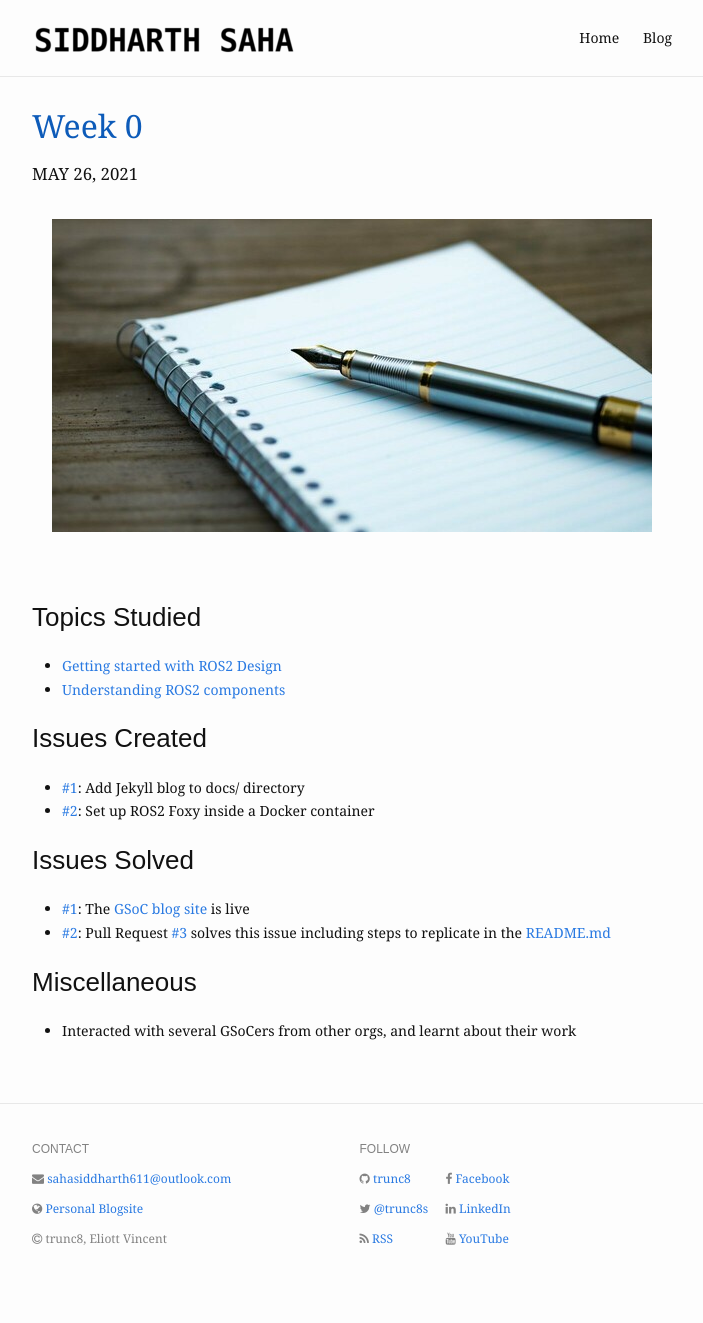
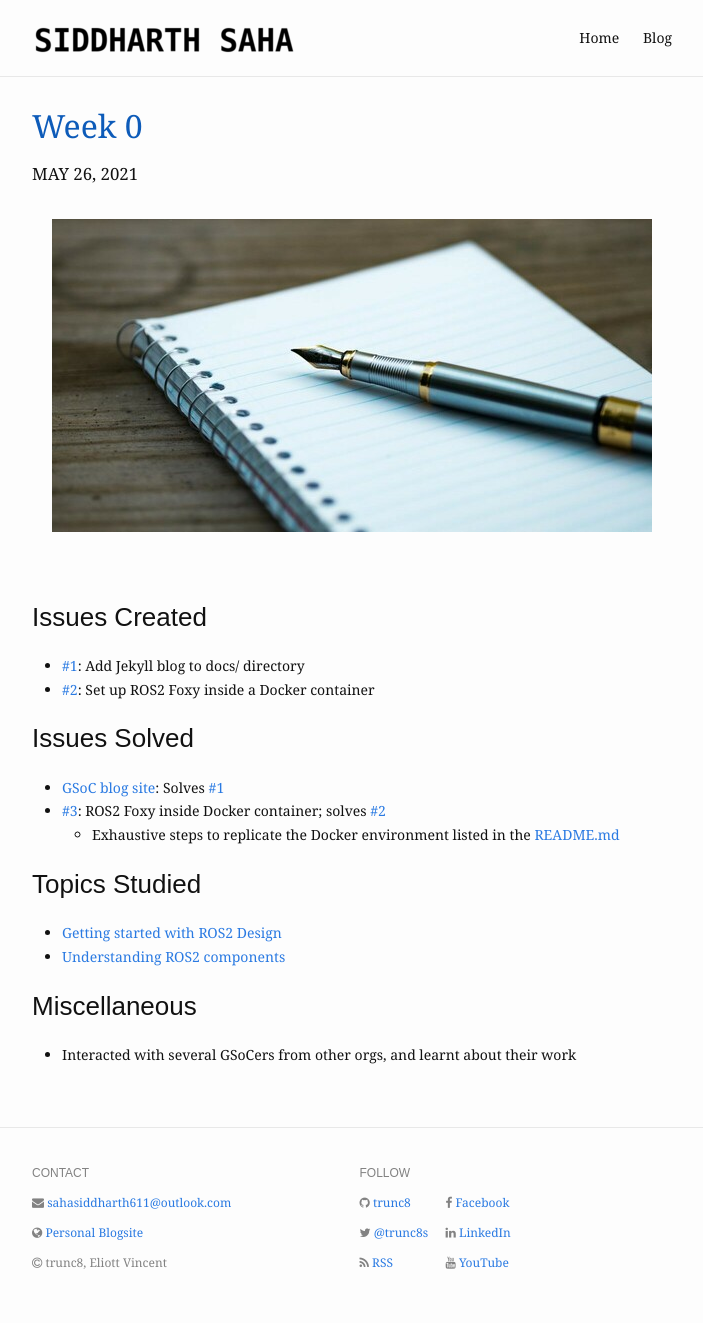
Before and after one commit to TheRoboticsClub/gsoc2021-Siddharth_Saha, a Jekyll site: the page built from docs/_posts/milestones/2021-05-26-week-0.md, in a window 1280 px wide. Shown: the whole page, without its empty margins (288-991 px from the left). Built offline with Jekyll 4.4.1, drawn with Linux system fonts in a browser that asks for light colours; nearby versions of some CDN libraries; before the commit the page ends 1299 px from its top, so only the background shows below that.

Commit message:
Reformatted week 0 blog

```diff
--- a/docs/_posts/milestones/2021-05-26-week-0.md
+++ b/docs/_posts/milestones/2021-05-26-week-0.md
@@ -11,25 +11,29 @@ category: milestones
 <br />
 <br />
 
-### Topics Studied
-- [Getting started with ROS2 Design](https://theroboticsclub.github.io/gsoc2021-Siddharth_Saha/2021/05/21/getting-started-ros2)
-- [Understanding ROS2 components](https://theroboticsclub.github.io/gsoc2021-Siddharth_Saha/2021/05/26/understanding-ros2-parts)
-
-
 ### Issues Created
 - [#1][]: Add Jekyll blog to docs/ directory
 - [#2][]: Set up ROS2 Foxy inside a Docker container
 
 
 ### Issues Solved
-- [#1][]: The [GSoC blog site][] is live
-- [#2][]: Pull Request [#3][] solves this issue including steps to replicate in the [README.md](https://github.com/TheRoboticsClub/gsoc2021-Siddharth_Saha/blob/main/README.md)
+- [GSoC blog site][]: Solves [#1][]
+- [#3][]: ROS2 Foxy inside Docker container; solves [#2][]
+    + Exhaustive steps to replicate the Docker environment listed in the [README.md][]
+
+
+### Topics Studied
+- [Getting started with ROS2 Design](https://theroboticsclub.github.io/gsoc2021-Siddharth_Saha/2021/05/21/getting-started-ros2)
+- [Understanding ROS2 components](https://theroboticsclub.github.io/gsoc2021-Siddharth_Saha/2021/05/26/understanding-ros2-parts)
+
 
 ### Miscellaneous
 - Interacted with several GSoCers from other orgs, and learnt about their work
 
 
+
 [#1]: https://github.com/TheRoboticsClub/gsoc2021-Siddharth_Saha/issues/1 "Issue #1"
 [#2]: https://github.com/TheRoboticsClub/gsoc2021-Siddharth_Saha/issues/2 "Issue #2"
-[gsoc blog site]: https://theroboticsclub.github.io/gsoc2021-Siddharth_Saha/
-[#3]: https://github.com/TheRoboticsClub/gsoc2021-Siddharth_Saha/pull/3 "PR #3"
+[GSoC blog site]: https://theroboticsclub.github.io/gsoc2021-Siddharth_Saha/
+[#3]: https://github.com/TheRoboticsClub/gsoc2021-Siddharth_Saha/pull/3 "Pull #3"
+[README.md]: https://github.com/TheRoboticsClub/gsoc2021-Siddharth_Saha/blob/main/README.md
```
